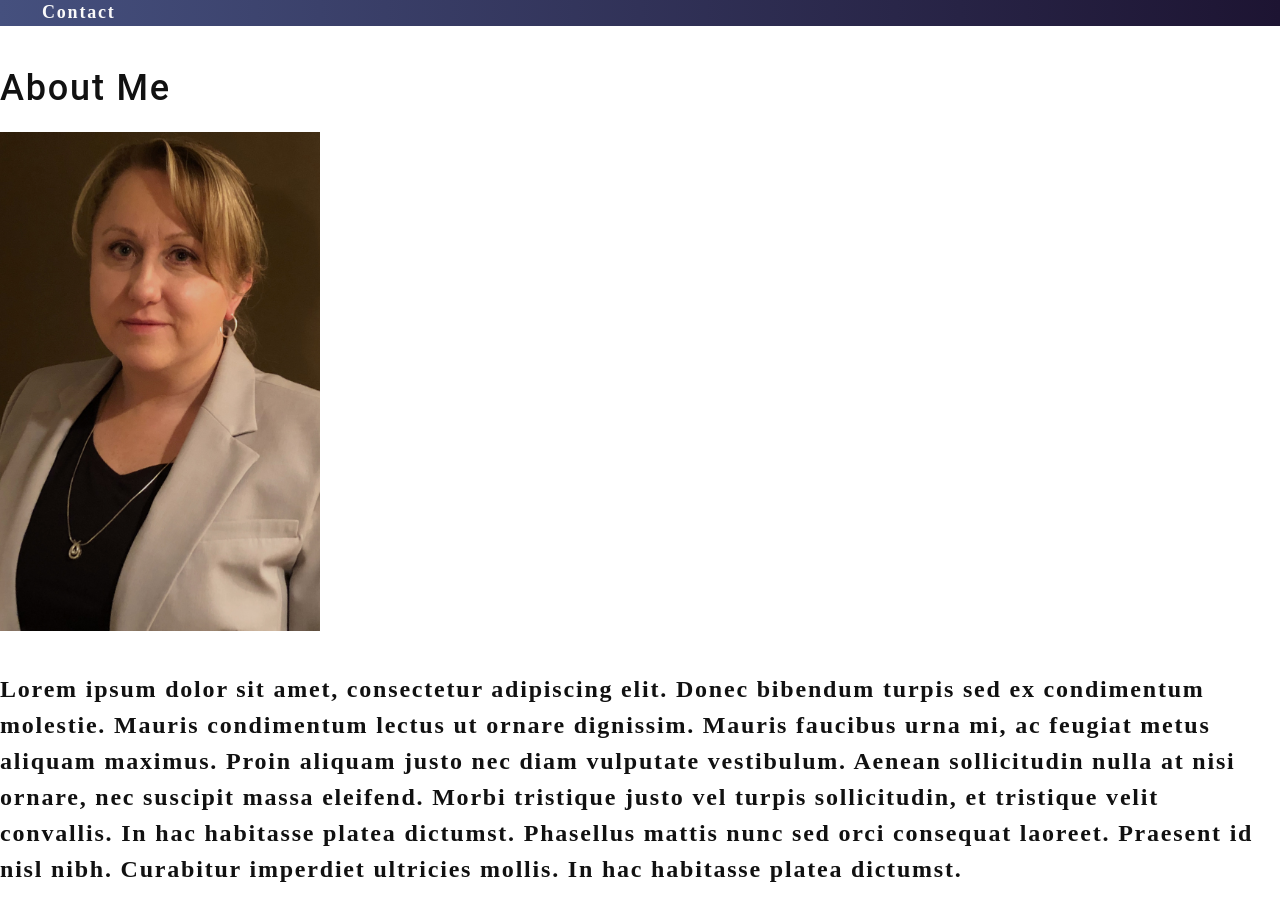
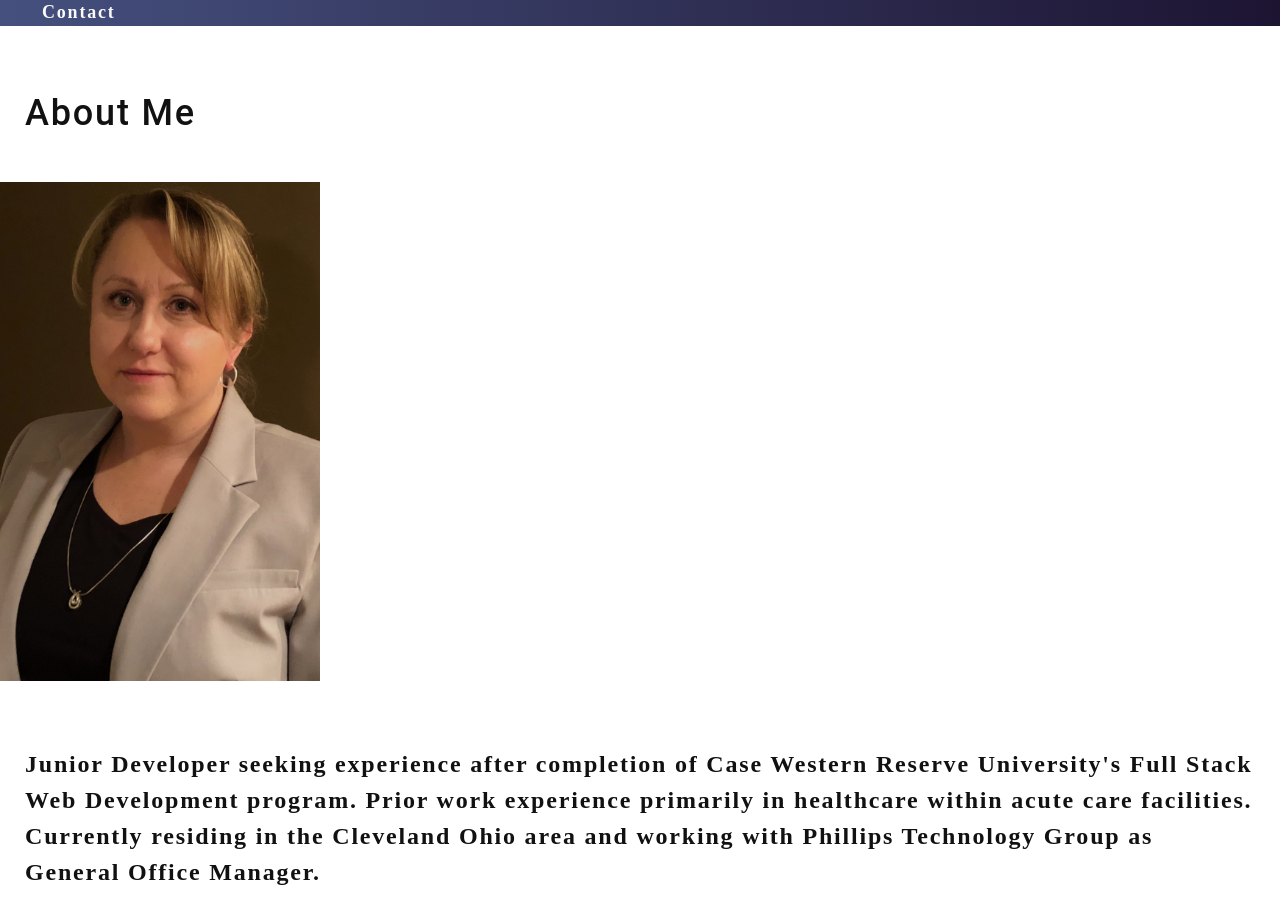
Before and after one commit to cphill11/react-portfolio, a React (Create React App) app: page / in a window 1280 px wide. Shown: the part 100-1024 px from the top of the page. Built offline with nearby package versions, Linux system fonts and the light colour scheme.

Commit message:
template for footer links added

```diff
--- a/src/App.css
+++ b/src/App.css
@@ -1,4 +1,4 @@
-.App {
+/* .App {
   text-align: center;
 }
 
@@ -35,4 +35,4 @@
   to {
     transform: rotate(360deg);
   }
-}
+} */
--- a/src/components/pages/About.js
+++ b/src/components/pages/About.js
@@ -6,16 +6,10 @@ function About () {
     return (
         <section className="my-5">
             <h1 id="about">About Me</h1>
-            <img src={professionalImage} className="my-2" style={{ width: "25%" }} alt="cover" />
+            <img src={professionalImage} className="my-2" style={{ width: "25%" }} alt="blonde woman in suit jacket" />
       <div className="my-2">
         <p>
-          Lorem ipsum dolor sit amet, consectetur adipiscing elit. Donec bibendum turpis sed ex
-          condimentum molestie. Mauris condimentum lectus ut ornare dignissim. Mauris faucibus urna
-          mi, ac feugiat metus aliquam maximus. Proin aliquam justo nec diam vulputate vestibulum.
-          Aenean sollicitudin nulla at nisi ornare, nec suscipit massa eleifend. Morbi tristique
-          justo vel turpis sollicitudin, et tristique velit convallis. In hac habitasse platea
-          dictumst. Phasellus mattis nunc sed orci consequat laoreet. Praesent id nisl nibh.
-          Curabitur imperdiet ultricies mollis. In hac habitasse platea dictumst.
+          Junior Developer seeking experience after completion of Case Western Reserve University's Full Stack Web Development program.  Prior work experience primarily in healthcare within acute care facilities.  Currently residing in the Cleveland Ohio area and working with Phillips Technology Group as General Office Manager.
         </p>
       </div>
         </section>
@@ -24,4 +18,4 @@ function About () {
 
 export default About;
 
-// Include a recent photo or avatar of the developer and a short bio about them.
+// Include a recent photo or avatar of the developer (done) and a short bio about them.
--- a/src/components/pages/Resume.js
+++ b/src/components/pages/Resume.js
@@ -6,7 +6,11 @@ function Resume() {
       <h1 id="resume">Resume</h1>
       {/* <img src={coverImage} className="my-2" style={{ width: "100%" }} alt="cover" /> */}
       <div className="my-2">
-        <p>Placeholder text for my resume.</p>
+        <ul>
+        <li>HTML</li>
+        <li>CSS</li>
+        <li>JavaScript</li>
+        </ul>
       </div>
     </section>
   );
--- a/src/index.css
+++ b/src/index.css
@@ -48,7 +48,7 @@ body {
   letter-spacing: 0.1em;
   background: var(--tertiary);
   color: var(--darker);
-  font-family: 'Poiret One', cursive;
+  font-family: 'Montserrat', cursive;
 }
 
 h1,
@@ -66,6 +66,7 @@ h6 {
 h1 {
   font-size: 2.25rem;
   font-style: bold;
+  padding: 25px;
 }
 
 h2 {
@@ -92,6 +93,7 @@ h6 {
 p {
   font-size: 1.5rem;
   margin-top: 0;
+  padding: 25px;
 }
 
 a {
@@ -178,6 +180,9 @@ textarea {
   border: 3px solid #cccccc;
   padding: 5px;
 }
+
+
+
 
 .container {
   width: 85%;
```
Also changed, not shown: src/components/Footer.js (+7 -7 lines).
